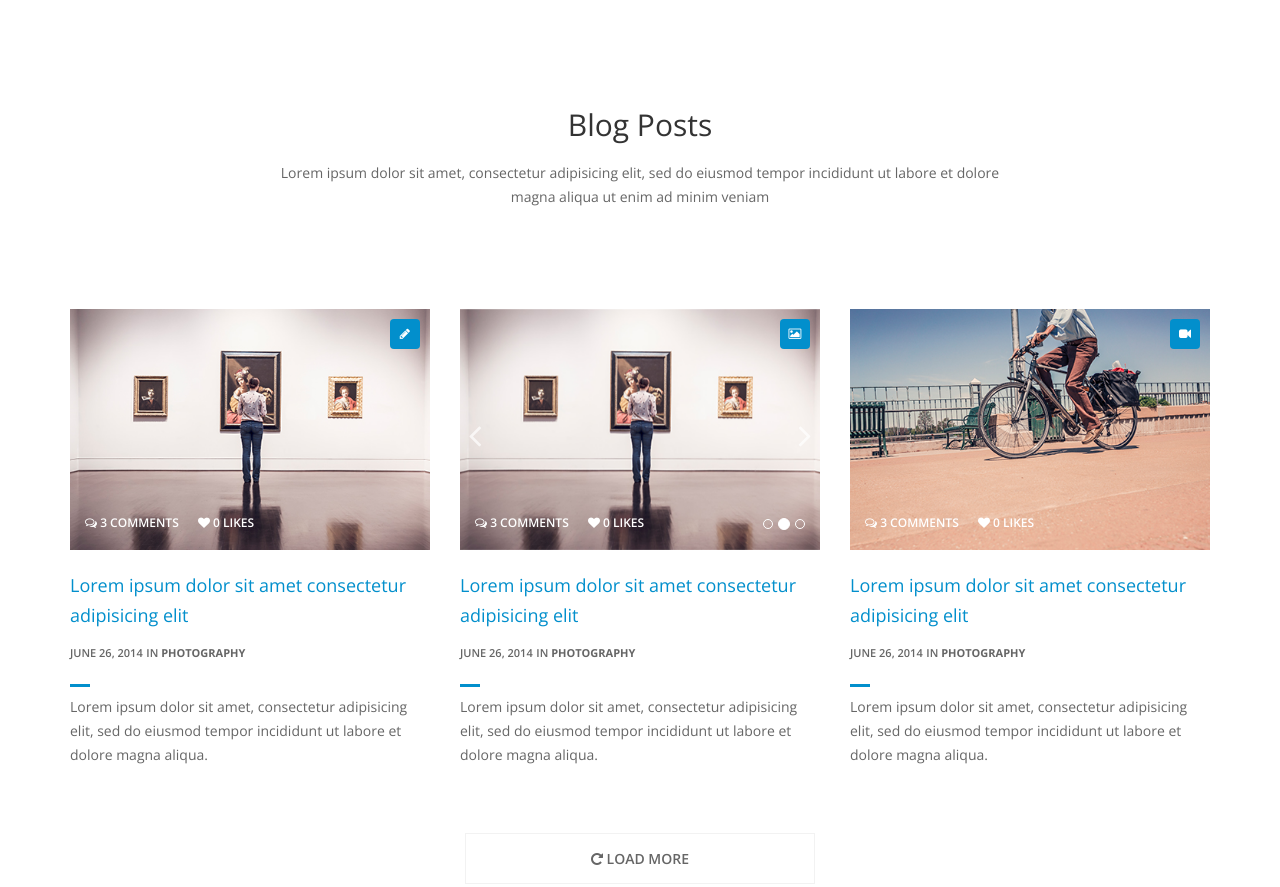
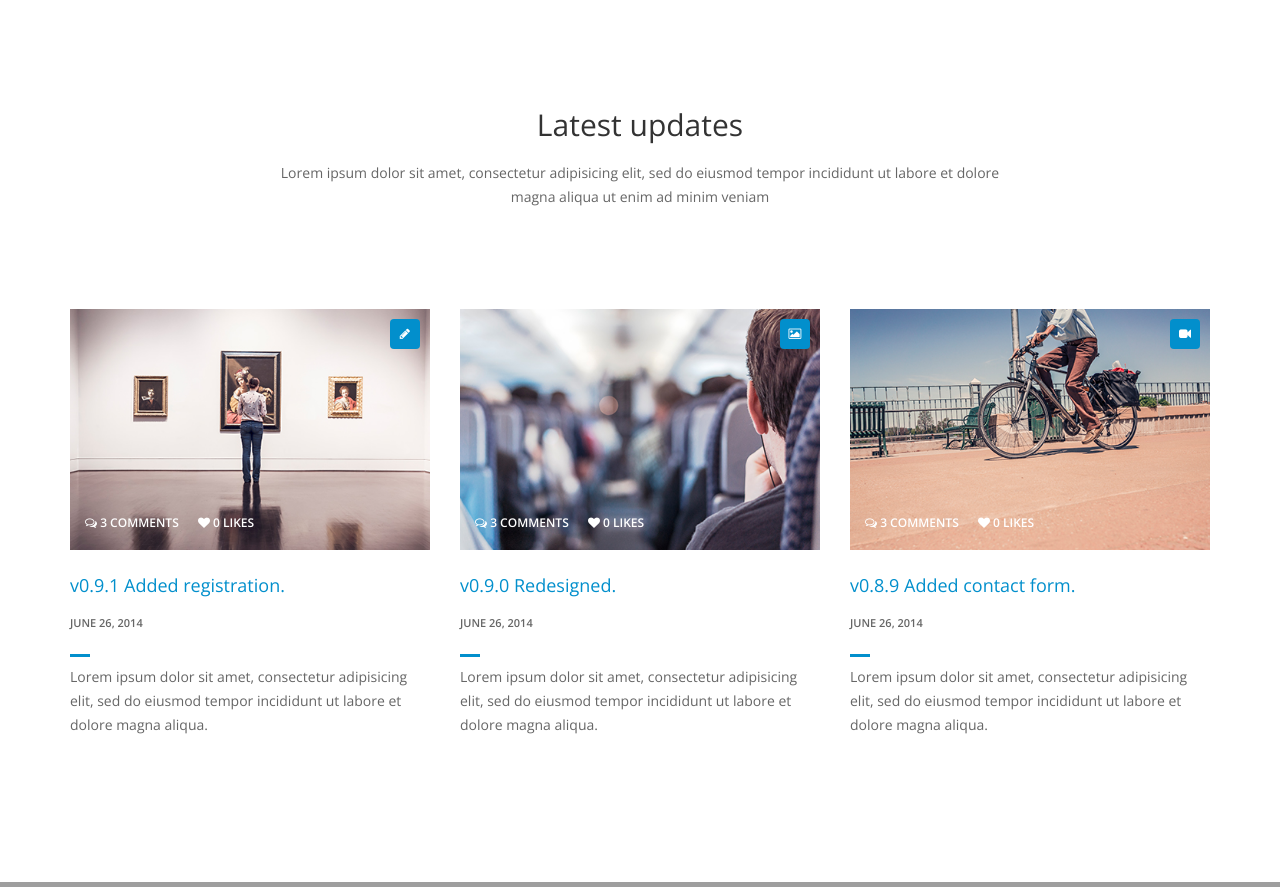
Before and after one commit to PavlyukVadim/snakes, a website: page client/description.html in a window 1280 px wide. Shown: the part 5164-6051 px from the top of the page. Drawn offline with nearby package versions, Linux system fonts and the light colour scheme; some packages are replaced by stand-ins of ours; grey boxes are pictures that could not be loaded.

Commit message:
latest updates

```diff
--- a/client/description.html
+++ b/client/description.html
@@ -493,7 +493,7 @@
     <div class="container">
       <div class="row">
         <div class="heading text-center col-sm-8 col-sm-offset-2 wow fadeInUp" data-wow-duration="1200ms" data-wow-delay="300ms">
-          <h2>Blog Posts</h2>
+          <h2>Latest updates</h2>
           <p>Lorem ipsum dolor sit amet, consectetur adipisicing elit, sed do eiusmod tempor incididunt ut labore et dolore magna aliqua ut enim ad minim veniam</p>
         </div>
       </div>
@@ -511,9 +511,8 @@
               </div>
             </div>
             <div class="entry-header">
-              <h3><a href="#">Lorem ipsum dolor sit amet consectetur adipisicing elit</a></h3>
+              <h3><a>v0.9.1 Added registration.</a></h3>
               <span class="date">June 26, 2014</span>
-              <span class="cetagory">in <strong>Photography</strong></span>
             </div>
             <div class="entry-content">
               <p>Lorem ipsum dolor sit amet, consectetur adipisicing elit, sed do eiusmod tempor incididunt ut labore et dolore magna aliqua. </p>
@@ -521,26 +520,7 @@
           </div>
           <div class="col-sm-4 wow fadeInUp" data-wow-duration="1000ms" data-wow-delay="600ms">
             <div class="post-thumb">
-              <div id="post-carousel"  class="carousel slide" data-ride="carousel">
-                <ol class="carousel-indicators">
-                  <li data-target="#post-carousel" data-slide-to="0" class="active"></li>
-                  <li data-target="#post-carousel" data-slide-to="1"></li>
-                  <li data-target="#post-carousel" data-slide-to="2"></li>
-                </ol>
-                <div class="carousel-inner">
-                  <div class="item active">
-                    <a href="#"><img class="img-responsive" src="description/images/blog/2.jpg" alt=""></a>
-                  </div>
-                  <div class="item">
-                    <a href="#"><img class="img-responsive" src="description/images/blog/1.jpg" alt=""></a>
-                  </div>
-                  <div class="item">
-                    <a href="#"><img class="img-responsive" src="description/images/blog/3.jpg" alt=""></a>
-                  </div>
-                </div>
-                <a class="blog-left-control" href="#post-carousel" role="button" data-slide="prev"><i class="fa fa-angle-left"></i></a>
-                <a class="blog-right-control" href="#post-carousel" role="button" data-slide="next"><i class="fa fa-angle-right"></i></a>
-              </div>
+              <a href="#"><img class="img-responsive" src="description/images/blog/2.jpg" alt=""></a>
               <div class="post-meta">
                 <span><i class="fa fa-comments-o"></i> 3 Comments</span>
                 <span><i class="fa fa-heart"></i> 0 Likes</span>
@@ -550,9 +530,8 @@
               </div>
             </div>
             <div class="entry-header">
-              <h3><a href="#">Lorem ipsum dolor sit amet consectetur adipisicing elit</a></h3>
+              <h3><a>v0.9.0 Redesigned.</a></h3>
               <span class="date">June 26, 2014</span>
-              <span class="cetagory">in <strong>Photography</strong></span>
             </div>
             <div class="entry-content">
               <p>Lorem ipsum dolor sit amet, consectetur adipisicing elit, sed do eiusmod tempor incididunt ut labore et dolore magna aliqua. </p>
@@ -570,17 +549,13 @@
               </div>
             </div>
             <div class="entry-header">
-              <h3><a href="#">Lorem ipsum dolor sit amet consectetur adipisicing elit</a></h3>
+              <h3><a>v0.8.9 Added contact form.</a></h3>
               <span class="date">June 26, 2014</span>
-              <span class="cetagory">in <strong>Photography</strong></span>
             </div>
             <div class="entry-content">
               <p>Lorem ipsum dolor sit amet, consectetur adipisicing elit, sed do eiusmod tempor incididunt ut labore et dolore magna aliqua. </p>
             </div>
           </div>
-        </div>
-        <div class="load-more wow fadeInUp" data-wow-duration="1000ms" data-wow-delay="500ms">
-          <a href="#" class="btn-loadmore"><i class="fa fa-repeat"></i> Load More</a>
         </div>
       </div>
     </div>
@@ -619,29 +594,6 @@
                   <button type="submit" class="btn-submit">Send Now</button>
                 </div>
               </form>
-              <!--<form id="contactform" name="contact" method="post" action="http://127.0.0.1:8081/form">
-
-                <div class="row">
-                  <label for="name">First Name: <span class="req">*</span></label>
-                  <input type="text" name="name" value="" id="name" class="txt" placeholder="First Name " tabindex="2"  required/>
-                </div>
-
-                <div class="row">
-                  <label for="email">Email: <span class="req">*</span></label>
-                  <input type="email" name="email" value="" id="email" class="txt" placeholder="Email " tabindex="2"  required/>
-                </div>
-
-                <div class="row">
-                  <label for="message">Сообщение <span class="req">*</span></label>
-                  <textarea name="message" id="message" class="txtarea" tabindex="4" placeholder="Вашe сообщение" required></textarea>
-                </div>
-
-                <div class="center">
-                  <input type="submit" id="submitbtn" name="submitbtn" tabindex="5" value="Отправить">
-                </div>
-
-              </form>-->
-
             </div>
             <div class="col-sm-6">
               <div class="contact-info wow fadeInUp" data-wow-duration="1000ms" data-wow-delay="300ms">
--- a/client/description/css/main.css
+++ b/client/description/css/main.css
@@ -809,7 +809,7 @@ section {
 }
 
 #contact-us {
-  background-image:url(../images/contact-bg.jpg);
+  background-image: linear-gradient( rgba(0, 0, 0, 0.8), rgba(0, 0, 0, 0.8)), url(../images/people.jpg);
   padding-bottom: 90px;
 }
 
```
Also changed, not shown: client/description/images/phone.jpg (added), 1 other file.
